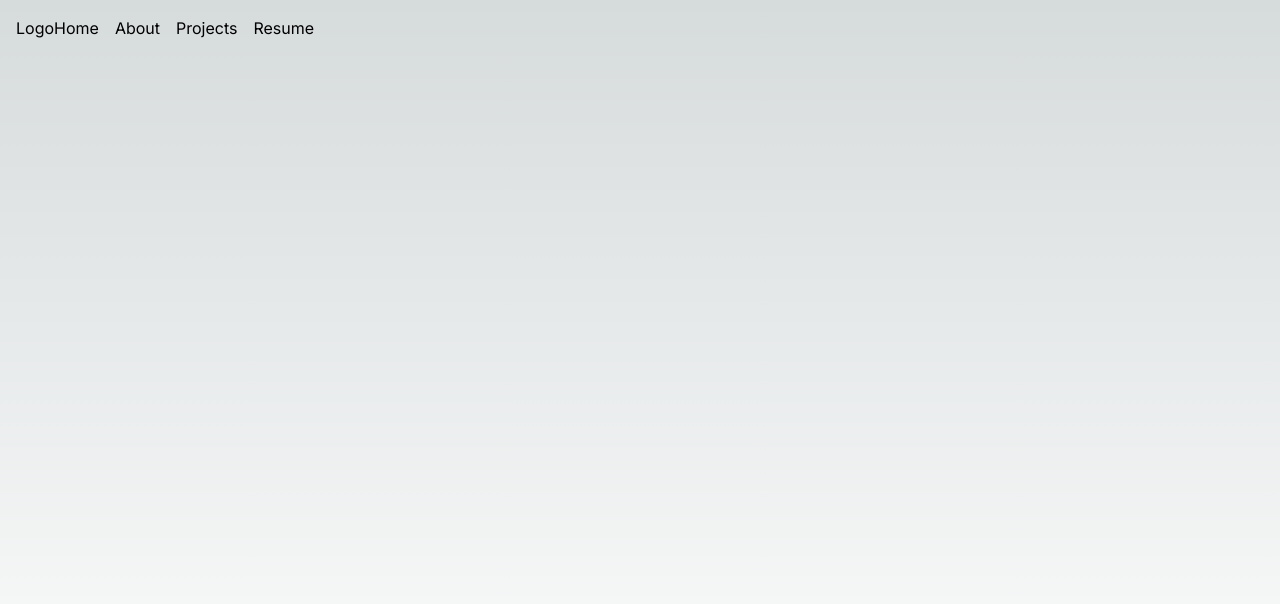
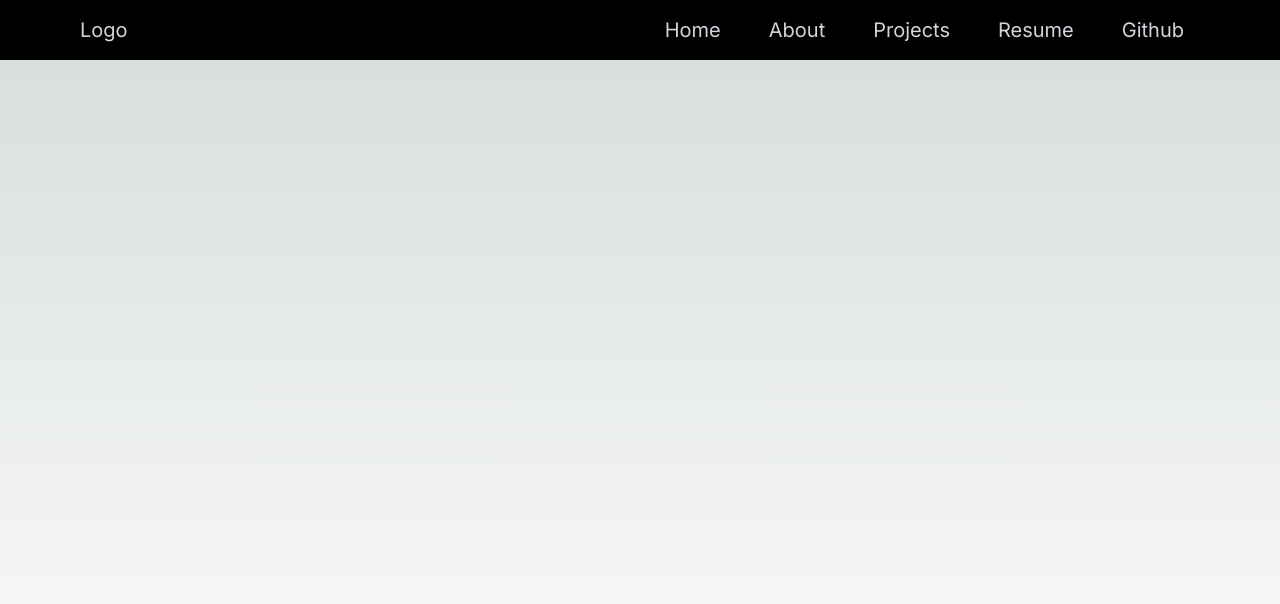
Before and after one commit to Brian121301/Web_Portfolio, a Next.js app in the folder portfolio/: page / in a window 1280 px wide. Shown: the top 604 px of the page. Built offline with nearby package versions, Linux system fonts and the light colour scheme.

Commit message:
updated navbar
- implemented a fixed navigation bar at the top of the screen so that it remains visible and accessible even after user scrolls down

```diff
--- a/portfolio/src/app/page.js
+++ b/portfolio/src/app/page.js
@@ -1,11 +1,13 @@
 import Navbar from "@/components/Navbar";
+import { Container } from "postcss";
 
 export default function Home() {
   return (
-    <main className="flex min-h-screen">
-      <div>
-        <Navbar />
+    <main className="min-h-screen bg-cover">
+        <div className='w-full'>
+          <Navbar />
       </div>
+
     </main>
   );
 }
--- a/portfolio/src/components/Navbar.js
+++ b/portfolio/src/components/Navbar.js
@@ -1,37 +1,63 @@
+"use client";
+
 import Link from 'next/link';
+import { useState, useEffect } from 'react';
 
 const Navbar = () => {
+    const [navColour, updateNavbar] = useState(false);
+
+    useEffect(() => {
+        const scrollHandler = () => {
+            if (window.scrollY >= 20) {
+                updateNavbar(true);
+            } else {
+                updateNavbar(false);
+            }
+        };
+
+        window.addEventListener("scroll", scrollHandler);
+
+        // Cleanup event listener on component unmount
+        return () => {
+            window.removeEventListener("scroll", scrollHandler);
+        };
+    }, []);
+
     return (
-        <nav className='p-4'>
-            <ul className='flex items-center w-full'>
-                <li className='mr-auto'>
+        <nav className={`p-4 w-full ${navColour ? 'fixed top-0 bg-gray-800 bg-opacity-90' : 'absolute bg-black'}`}>
+            <ul className='flex items-center justify-between'>
+                <li className='pl-16'>
                     <Link href="/">
-                        Logo
+                        <p className={`text-xl  flex space-x-12  pr20 ${navColour ? 'text-white' : 'text-gray-300'}`}>Logo</p>
                     </Link>
                 </li>
-                <div className='ml-auto flex space-x-4'>
+                <div className={`text-xl  flex space-x-12 pr-20 ${navColour ? 'text-white' : 'text-gray-300'}`}>
                     <li>
                         <Link href="/">
-                            Home
+                            <p className=''>Home</p>
                         </Link>
                     </li>
                     <li>
                         <Link href="/about">
-                            About
+                            <p className=''>About</p>
                         </Link>
                     </li>
                     <li>
                         <Link href="/projects">
-                            Projects
+                            <p className=''>Projects</p>
                         </Link>
                     </li>
                     <li>
                         <Link href="/resume">
-                            Resume
+                            <p className=''>Resume</p>
+                        </Link>
+                    </li>
+                    <li className='fork-btn'>
+                        <Link href="https://github.com/Brian121301/Web_Portfolio">
+                            <p className=''>Github</p>
                         </Link>
                     </li>
                 </div>
-
             </ul>
         </nav>
     );
```
Also changed, not shown: 1 other file (tests, documents, lock files or other folders).
